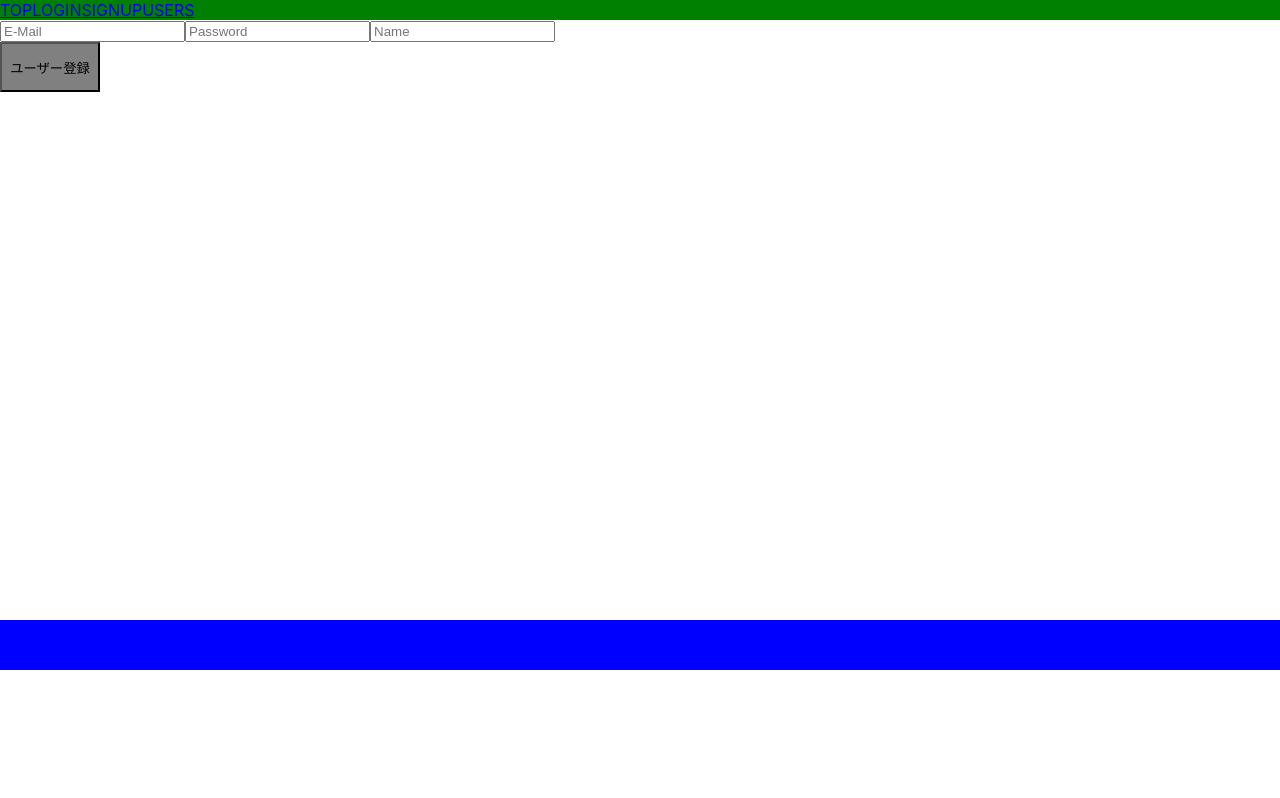
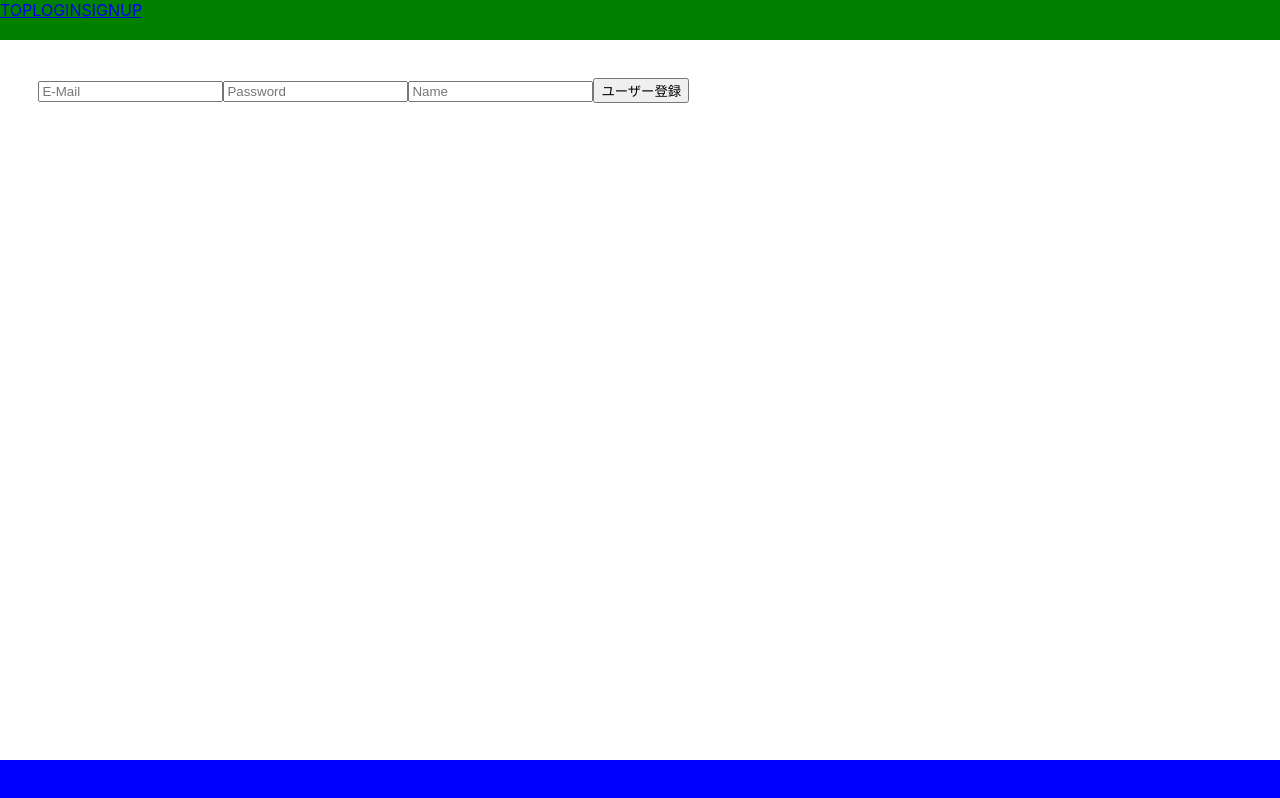
Before and after one commit to birnamwood/go-nuxt-front, a Nuxt app: page /signup in a window 1280 px wide. Built offline with nearby package versions, Linux system fonts and the light colour scheme.

Commit message:
Logout機能追加及びヘッダーにログインユーザー名を表示

```diff
--- a/components/Footer.vue
+++ b/components/Footer.vue
@@ -11,7 +11,6 @@ export default {
 
 <style>
 .footer {
-  height: 50px;
   width: 100%;
   background-color: blue;
 }
--- a/components/Header.vue
+++ b/components/Header.vue
@@ -1,21 +1,59 @@
 <template>
   <div class="header">
     <nuxt-link to="/">TOP</nuxt-link>
-    <nuxt-link to="/login">LOGIN</nuxt-link>
-    <nuxt-link to="/signup">SIGNUP</nuxt-link>
-    <nuxt-link to="/users">USERS</nuxt-link>
+    <template v-if="token == null">
+      <nuxt-link to="/login">LOGIN</nuxt-link>
+      <nuxt-link to="/signup">SIGNUP</nuxt-link>
+    </template>
+    <template v-else>
+      <a @click="logout()">LOGOUT</a>
+      <nuxt-link to="/users">USERS</nuxt-link>
+      <span>ログイン中です:{{ userName }}</span>
+    </template>
   </div>
 </template>
 
 <script>
+import { axios } from '../plugins/axios/index.js';
+import { mapState, mapActions } from 'vuex'
+
 export default {
-  name: 'Header'
+  name: 'Header',
+  data: function () {
+    return {
+      userName: '',
+    }
+  },
+  computed: {
+    ...mapState({
+      token: state => state.auth.token
+    })
+  },
+  watch: {
+    token: function () {
+      if (this.token != null ) {
+        axios.post('/api-server/restricted').then(res => {
+          this.userName = res.data;
+        }).catch (() => {
+          console.error("ユーザー名が取得できませんでした。");
+        })
+      }
+    }
+  },
+  methods: {
+    ...mapActions('auth', [
+      'resetToken'
+    ]),
+    logout () {
+      this.resetToken();
+      this.$router.push({ path: '/' });
+    }
+  }
 }
 </script>
 
 <style>
 .header {
-  height: 5%;
   width: 100%;
   background-color: green;
 }
--- a/layouts/default.vue
+++ b/layouts/default.vue
@@ -1,10 +1,10 @@
 <template>
   <div>
-    <Header/>
+    <Header class="header"/>
       <div class="main">
         <nuxt/>
       </div>
-    <Footer/>
+    <Footer class="footer"/>
   </div>
 </template>
 
@@ -20,7 +20,14 @@ export default {
 </script>
 <style>
 .main {
-  height: 600px;
+  min-height: 90vh;
+  padding: 3%;
+}
+.header {
+  height: 5vh;
+}
+.footer {
+  height: 5vh;
 }
 html {
   font-family: "Source Sans Pro", -apple-system, BlinkMacSystemFont, "Segoe UI", Roboto, "Helvetica Neue", Arial, sans-serif;
--- a/pages/login.vue
+++ b/pages/login.vue
@@ -1,7 +1,7 @@
 <template>
   <div class="login-form">
-    <input placeholder="E-Mail" type="text" v-model="user.Email" required="required">
-    <input placeholder="Password" type="text" v-model="user.Password" required="required">
+    <input placeholder="E-Mail" type="text" v-model="user.Email">
+    <input placeholder="Password" type="text" v-model="user.Password">
     <button class="btn" @click="login">ログイン</button>
   </div>
 </template>
@@ -24,10 +24,17 @@ export default {
       'setToken'
     ]),
     login: function () {
+      if (!this.user.Email || !this.user.Password) {
+        alert("必須情報です");
+        return;
+      }
       axios.post('/api-server/login', this.user).then(res => {
         this.setToken(res.data);
         this.$router.push({ path: '/' });
+      }).catch (() => {
+        console.error("メールアドレスかパスワードが違います。");
       })
+
     },
   },
 }
--- a/pages/signup.vue
+++ b/pages/signup.vue
@@ -1,9 +1,8 @@
 <template>
   <div class="signup-form">
-    <input placeholder="E-Mail" type="text" v-model="user.Email" required="required">
-    <input placeholder="Password" type="text" v-model="user.Password" required="required">
-    <input placeholder="Name" type="text" v-model="user.Name" required="required">
-    <br>
+    <input placeholder="E-Mail" type="text" v-model="user.Email">
+    <input placeholder="Password" type="text" v-model="user.Password">
+    <input placeholder="Name" type="text" v-model="user.Name">
     <button class="btn" @click="createUser">ユーザー登録</button>
   </div>
 </template>
@@ -27,7 +26,7 @@ export default {
       'setToken'
     ]),
     createUser: function () {
-      if (!this.user.Email || !this.user.Password) {
+      if (!this.user.Email || !this.user.Password || !this.user.Name) {
         alert("必須情報です");
         return;
       }
@@ -43,9 +42,4 @@ export default {
 </script>
 
 <style>
-.btn {
-  width: 100px;
-  height: 50px;
-  background-color: gray;
-}
 </style>
--- a/store/auth.js
+++ b/store/auth.js
@@ -5,11 +5,17 @@ export const state = () => ({
 export const actions = {
   setToken({ commit }, token) {
     commit('setToken', token )
+  },
+  resetToken({ commit }) {
+    commit('resetToken')
   }
 }
 
 export const mutations = {
   setToken(state, token) {
-    state.token = token
+    state.token = token;
+  },
+  resetToken(state) {
+    state.token = null;
   }
 }
```
